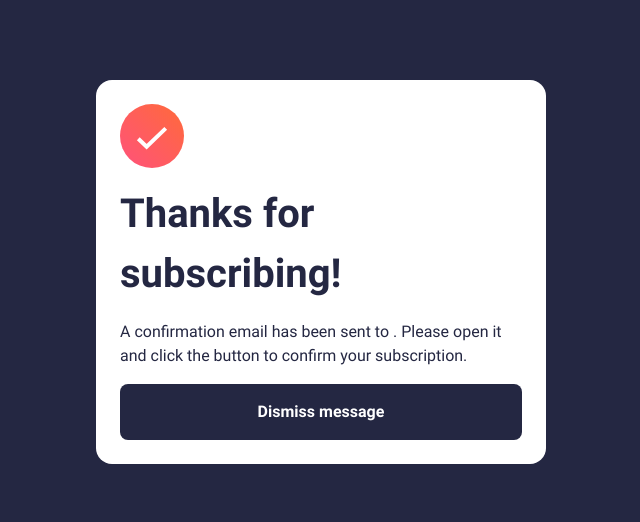
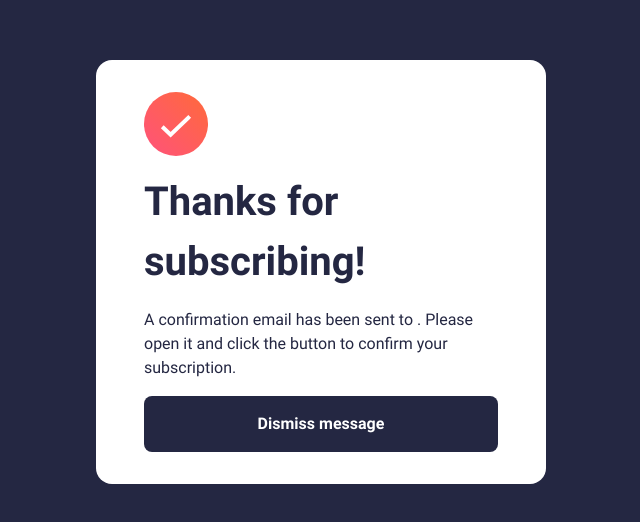
Before and after one commit to m-abubakr1/FEM-newsletter-sign-up-form-with-success-message, a plain HTML site: page index.html in a window 1280 px wide. Shown: the part 128-650 px from the top of the page, without its empty margins (319-959 px from the left). Drawn offline with Linux system fonts and the light colour scheme.

Commit message:
Update style.css

```diff
--- a/index.html
+++ b/index.html
@@ -54,7 +54,7 @@
       </section>
 
       <!-- Success Message -->
-      <section class="success-mesg content">
+      <section class="success-mesg">
         <img src="assets/images/icon-success.svg" alt="Success icon" />
         <h2 class="title">Thanks for subscribing!</h2>
         <p>
--- a/style.css
+++ b/style.css
@@ -202,7 +202,6 @@ form {
 
   .success-mesg {
     width: 450px;
-    padding: 2rem;
   }
 
   .hide {
@@ -214,7 +213,7 @@ form {
 .newsletter-cta > .content {
   display: grid;
   gap: 1rem;
-  padding: 1.5rem;
+  padding: 2rem 3rem;
 }
 
 .title {
```
